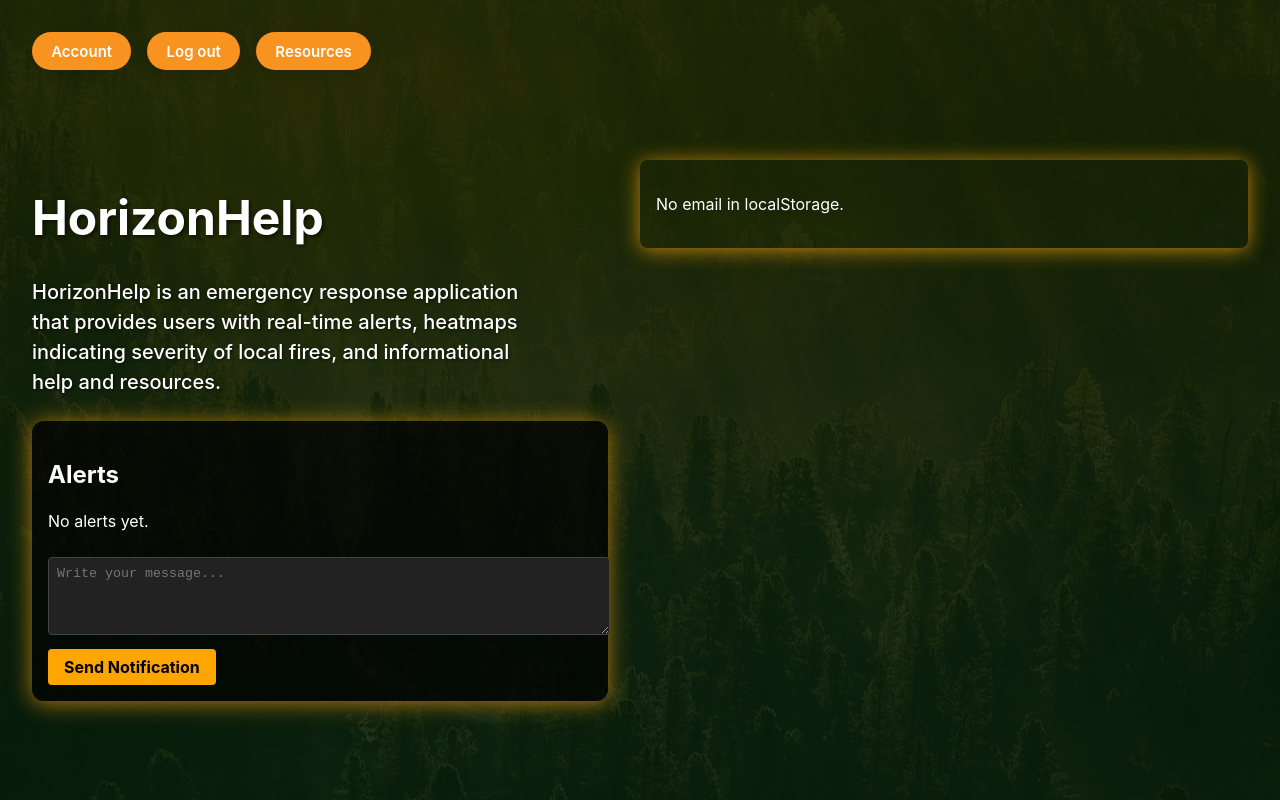
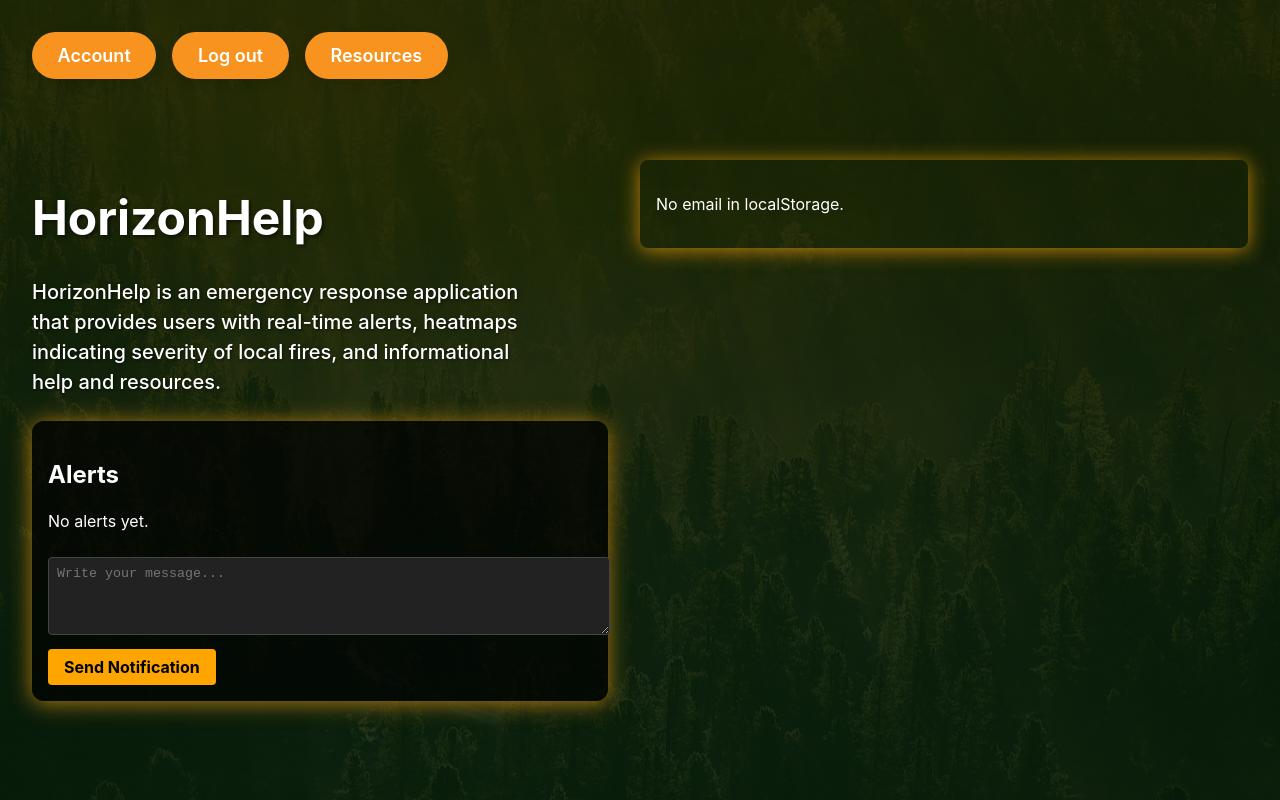
Before and after one commit to aj202088/HorizonHelp, a React (Vite) app in the folder frontend/: page /dashboard in a window 1280 px wide. Built offline with nearby package versions, Linux system fonts and the light colour scheme.

Commit message:
changed buttons a bit

```diff
--- a/frontend/src/components/ButtonsTop.jsx
+++ b/frontend/src/components/ButtonsTop.jsx
@@ -5,13 +5,13 @@ const ButtonsTop = ({ onPress, children }) => {
     <button
       onClick={onPress}
       style={{
-        padding: "0.6rem 1.2rem",
+        padding: "0.8rem 1.6rem",
         backgroundColor: "#f7931e",
         color: "#fff",
         border: "none",
         borderRadius: "999px",
         fontWeight: "600",
-        fontSize: "15px",
+        fontSize: "18px",
         cursor: "pointer",
         boxShadow: "0 4px 12px rgba(0, 0, 0, 0.1)",
         transition: "all 0.2s ease-in-out",
```
